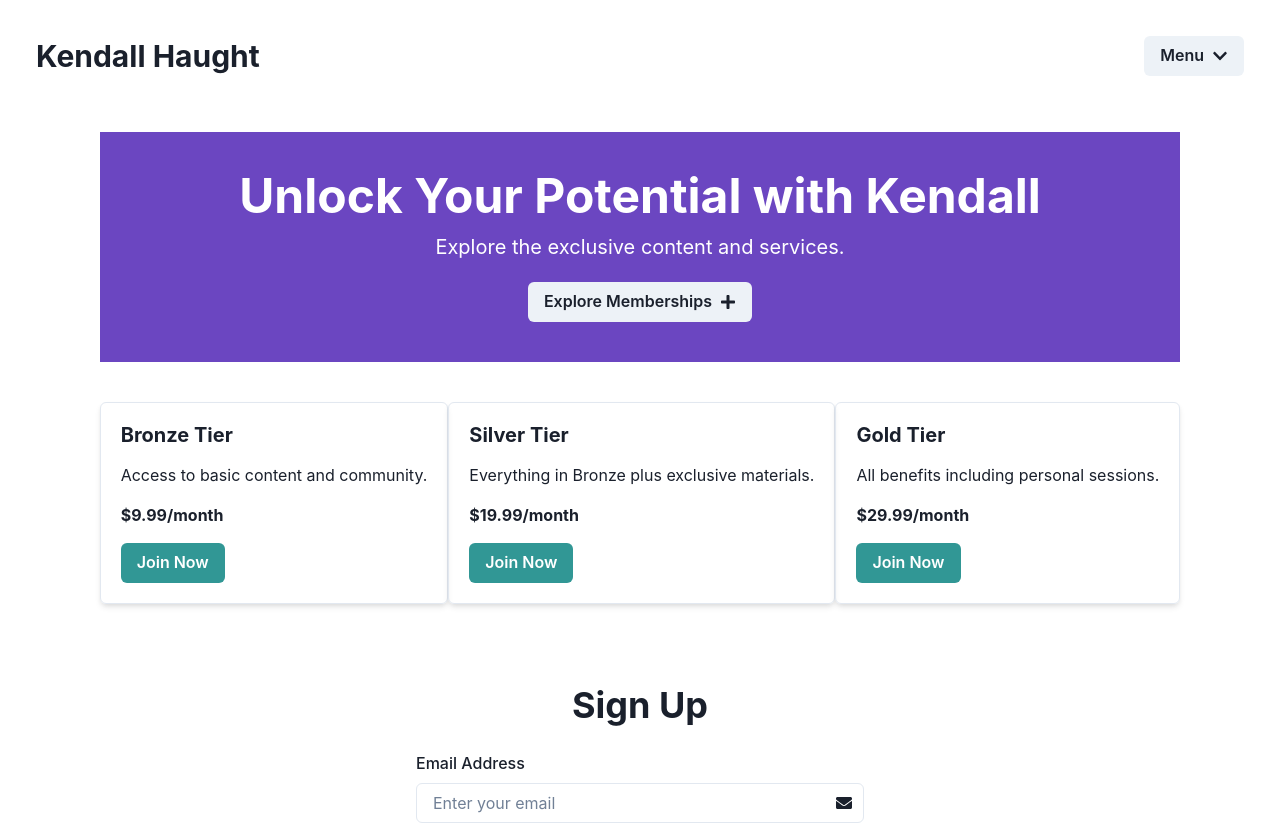
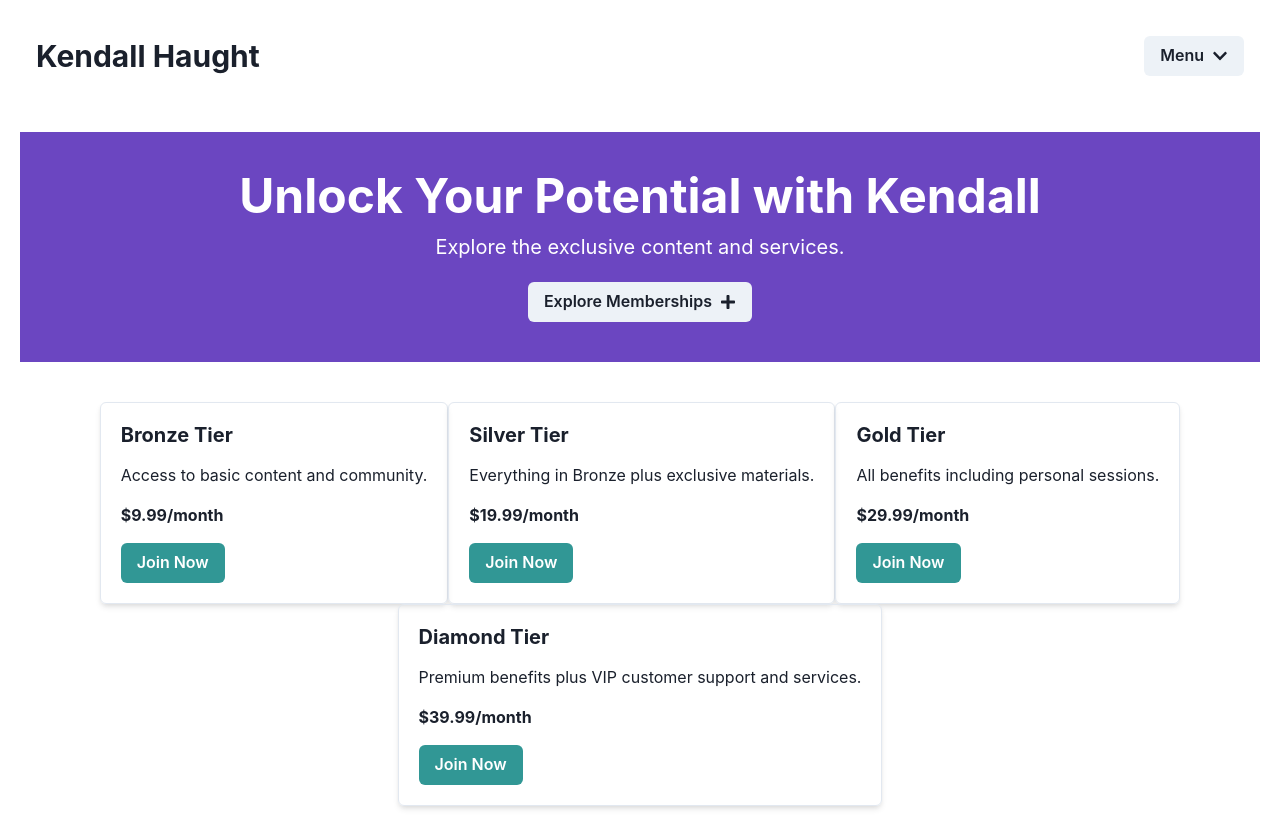
Before and after one commit to GPT-Engineer-App/psychic-influencer-website-design, a React (Vite) app: page / in a window 1280 px wide. Shown: the top 823 px of the page. Built offline with nearby package versions, Linux system fonts and the light colour scheme.

Commit message:
Add 1 more tier being the diamond tier
Added a new "Diamond Tier" membership option to the homepage.

```diff
--- a/src/pages/Index.jsx
+++ b/src/pages/Index.jsx
@@ -55,6 +55,7 @@ const Index = () => {
           <MembershipTier title="Bronze Tier" description="Access to basic content and community." price="$9.99/month" />
           <MembershipTier title="Silver Tier" description="Everything in Bronze plus exclusive materials." price="$19.99/month" />
           <MembershipTier title="Gold Tier" description="All benefits including personal sessions." price="$29.99/month" />
+          <MembershipTier title="Diamond Tier" description="Premium benefits plus VIP customer support and services." price="$39.99/month" />
         </Flex>
       </Flex>
 
```
